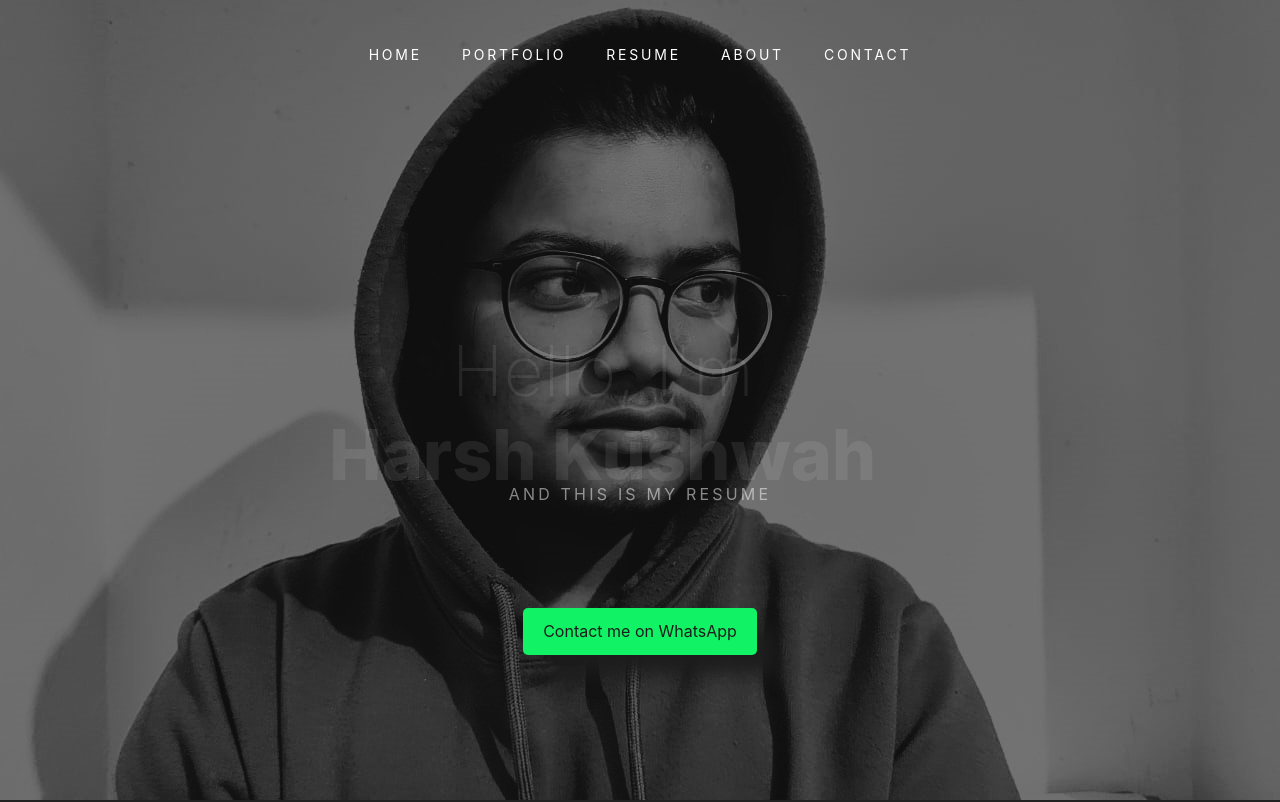
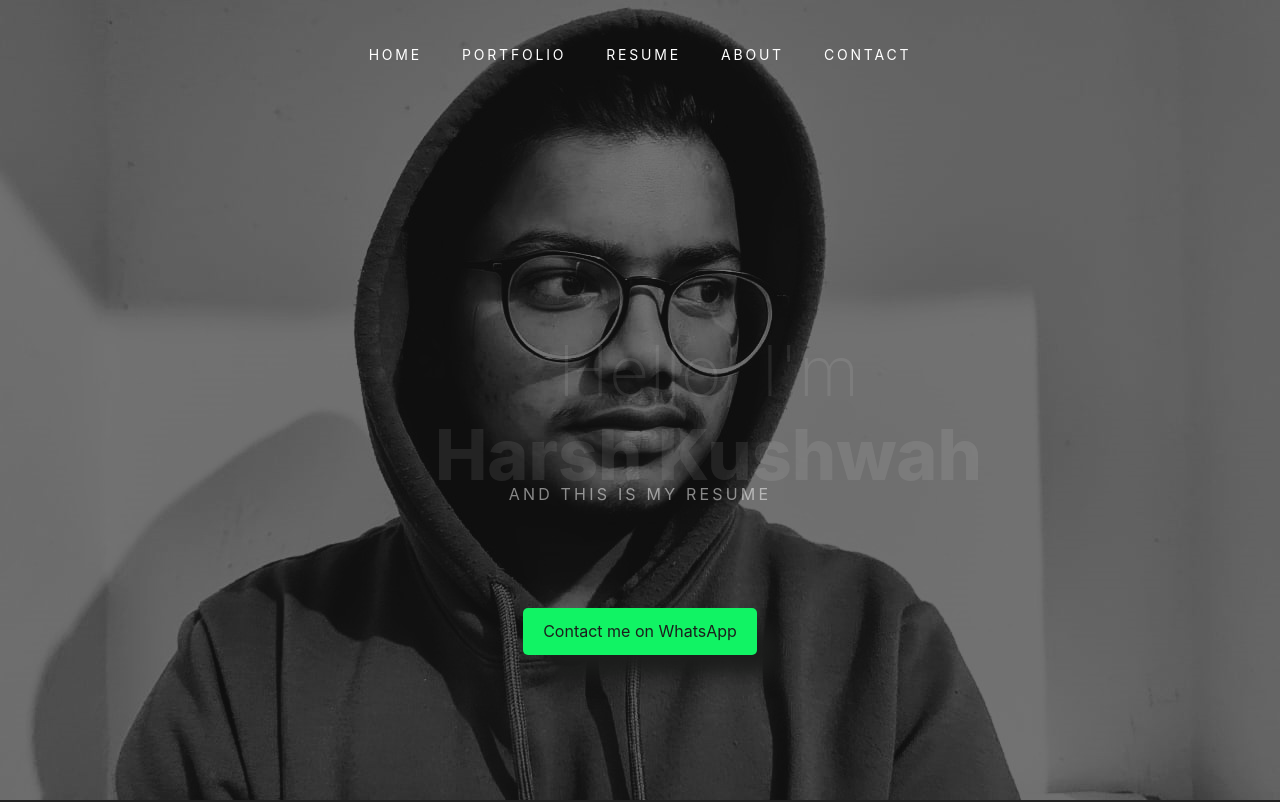
Before and after one commit to instantharsh/instantharsh.github.io, a plain HTML site: page index.html in a window 1280 px wide. Shown: the top 802 px of the page. Drawn offline with nearby package versions, Linux system fonts and the light colour scheme; files whose address does not match are found by name.

Commit message:
Update style.css

```diff
--- a/css/style.css
+++ b/css/style.css
@@ -35,7 +35,7 @@ h1, h2, h3, h4, h5 {
   font-weight: 200; }
 
 h1 {
-  width: 20ch;
+  width: 25ch;
   text-align: center;
   text-wrap: wrap;
   overflow: hidden;
```
